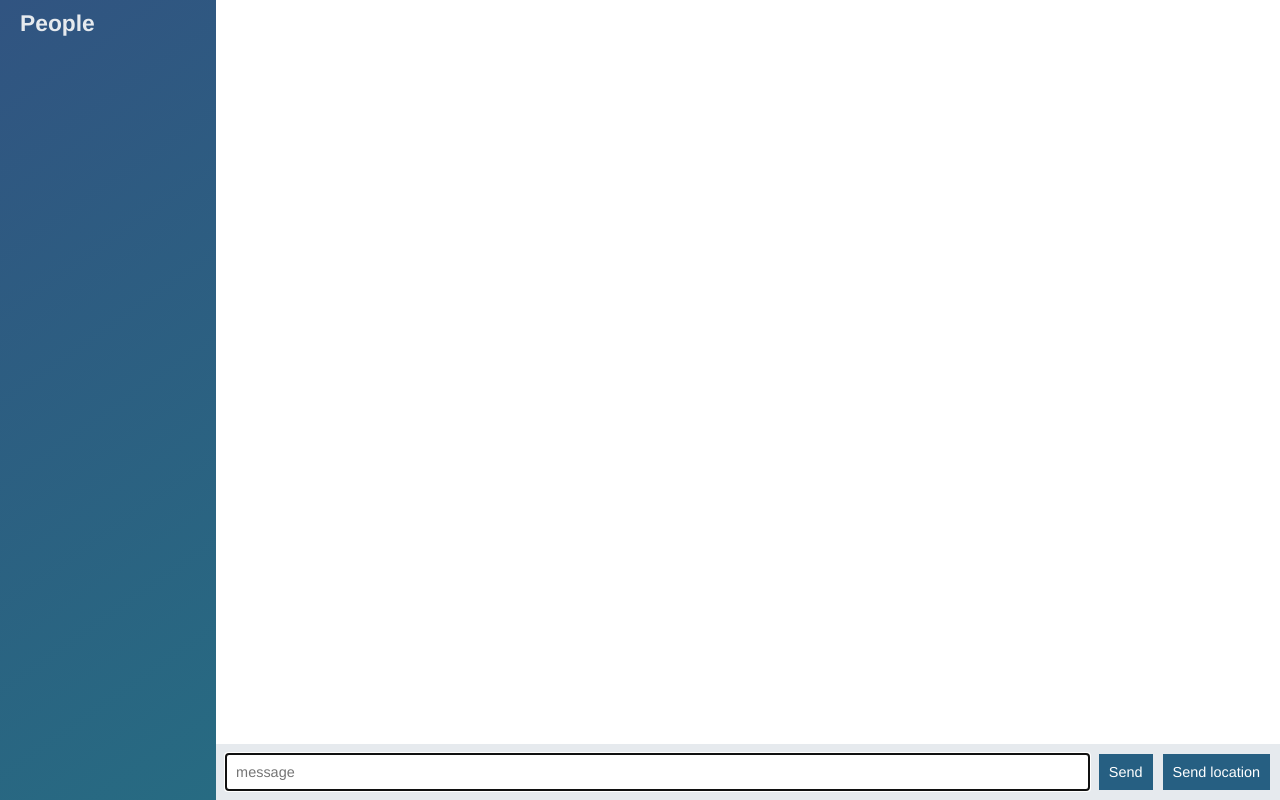
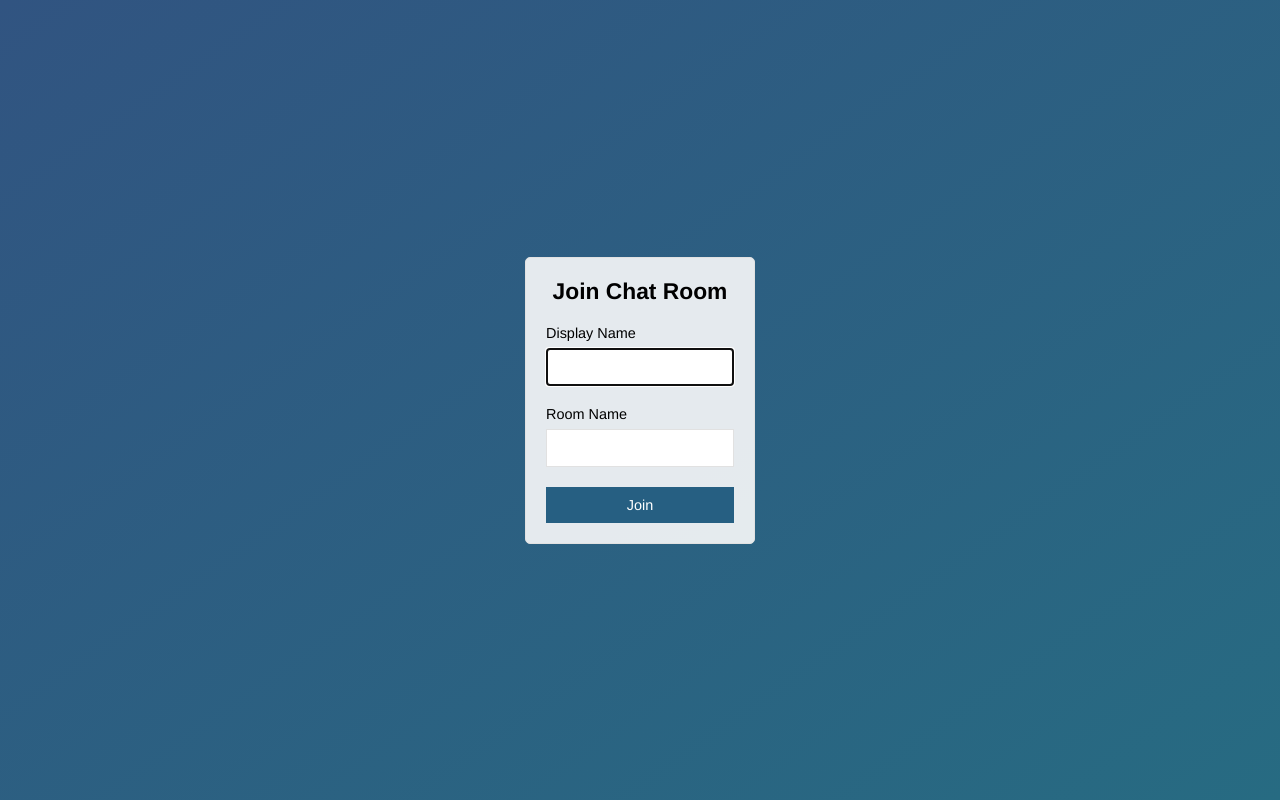
Before and after one commit to oruxas/node-dev-course-chat-app, a website: page public/index.html in a window 1280 px wide. Drawn offline with nearby package versions, Linux system fonts and the light colour scheme; no server answers.

Commit message:
added join page that submits to chat.html

```diff
--- a/public/index.html
+++ b/public/index.html
@@ -2,74 +2,28 @@
 <html>
         <head>
             <meta charset="utf-8">
+            <title>Join Chat</title>
+            <meta name="viewport" content="width=device-width, initial-scale=1, user-scalable=no">
             <link rel="stylesheet" href="/css/styles.css"> </link>
         </head>
-        <body class="chat">
-            <!--<p>welcome to chat app</p>-->
-
-            <!--People list-->
-            <div class="chat__sidebar">
-                <h3>People</h3>
-                <!--individual users-->
-                <div id="users">
-
-                </div>
+        <body class="centered-form">
+            <div class="centered-form__form">
+                <form action="/chat.html"> <!--Page to go-->
+                    <div class="form-field">
+                        <h3>Join Chat Room</h3>
+                    </div>
+                    <div class="form-field">
+                        <label>Display Name </label>
+                        <input type="text" name="name" autofocus/>
+                    </div>
+                    <div class="form-field">
+                        <label>Room Name </label>
+                        <input type="text" name="room"/>
+                    </div>
+                    <div class="form-field">
+                        <button>Join</button>
+                    </div>
+                </form>
             </div>
-
-            <!--Main Area-->
-            <div class="chat__main">
-                <ol id="messages" class="chat__messages">
-
-                </ol>
-
-                <!--footer-->
-                <div class="chat__footer">
-                    <form id="messageForm">
-                    <input name="message" type="text" placeholder="message" autofocus autocomplete="off"/>
-                    <button>Send</button>
-                    </form>
-                    <button id="sendLocation">Send location</button>
-                </div>
-            </div>
-
-           <!--Templates-->
-           <script id="location-message-template" type="text/template">
-                <li class="message">
-                    <div class="message__title">
-                        <h4>{{from}}</h3>
-                        <span>{{createdAt}}</span>
-                    </div>
-                    <div class="message__body">
-                        <p>
-                            <a href="{{url}}" target="_blank">Send location</a>
-                        </p>
-                    </div>
-                </li>
-
-           </script>
-
-           <script id="message-template" type="text/template">
-                <li class="message">
-                    <div class="message__title">
-                        <h4>{{from}}</h3>
-                        <span>{{createdAt}}</span>
-                    </div>
-                    <div class="message__body">
-                        <p>{{text}}</p>
-                    </div>
-                </li>
-
-           </script>
-
-            <script src="/socket.io/socket.io.js"></script>
-              <script src="/js/libs/jquery-3.2.1.min.js"> </script>
-               <script src="/js/libs/moment.js"> </script>
-               <script src="/js/libs/mustache.js"> </script>
-            <script src="/js/index.js"> </script>
         </body>
 </html>
-
-<!--communication is based on events. can be anything. in email app server might emit event "new email"
-client would listen for such event and once heard get email data
-Chrome does some lazy loading - if it thinks you will go to page it does request
--->
--- a/public/js/index.js
+++ b/public/js/chat.js
@@ -15,6 +15,7 @@
         //second to last
         var lastMessgeHeight = newMessage.prev().innerHeight();
 
+        //when visible area is on bottom of container and new message comes in we wanna scroll down.
         if(clientHeight + scrollTop + newMessageHeight + lastMessgeHeight>= scrollHeight){
             //console.log('Should scroll');
             messages.scrollTop(scrollHeight);
```
Also changed, not shown: public/chat.html (added, +77 -0 lines).
